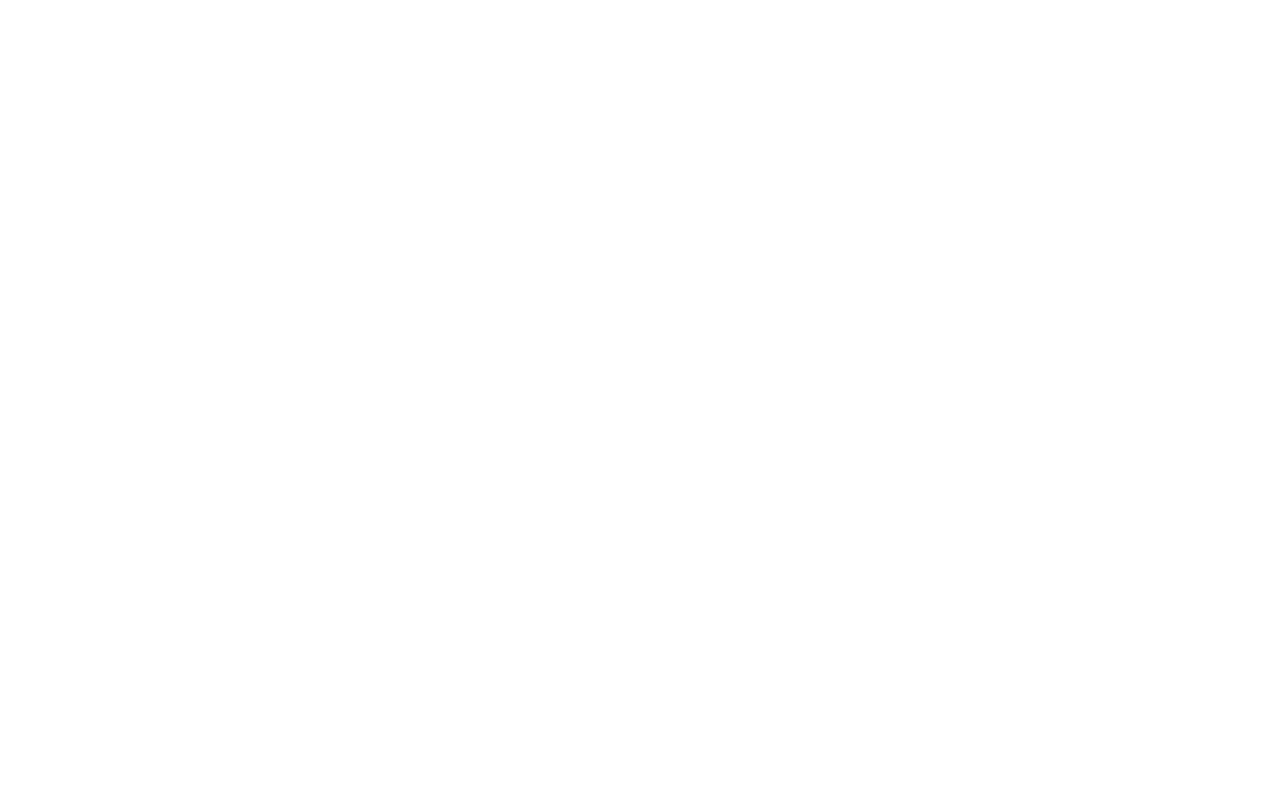
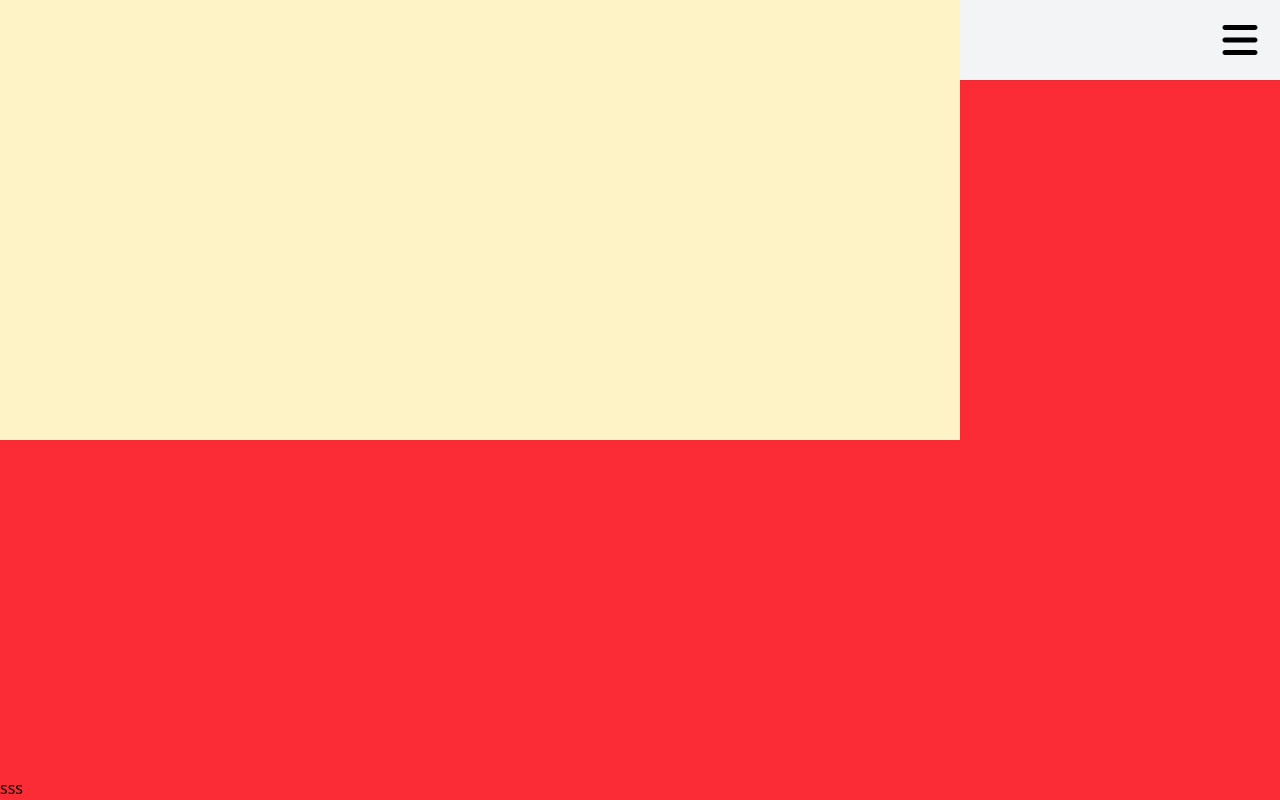
Before and after one commit to Ledtius/cotex-tailwind-css, a React (Vite) app: page / in a window 1280 px wide. Built offline with nearby package versions, Linux system fonts and the light colour scheme.

Commit message:
Working in the Header.jsx

```diff
--- a/src/App.jsx
+++ b/src/App.jsx
@@ -1,7 +1,15 @@
 import { useState } from "react";
+import Header from "./components/Header";
 
 function App() {
-  return <></>;
+  return (
+    <>
+      <div className="h-screen w-full bg-red-500 flex flex-col justify-between">
+        <Header />
+        <section>sss</section>
+      </div>
+    </>
+  );
 }
 
 export default App;
--- /dev/null
+++ b/src/components/Header.jsx
@@ -0,0 +1,45 @@
+function Header() {
+  return (
+    <>
+      <header className="w-screen flex justify-between items-center shadow-2xs bg-gray-100 h-fit">
+        <figure className="flex items-center gap-1.5 p-5 size-fit">
+          <svg
+            className="size-10"
+            xmlns="http://www.w3.org/2000/svg"
+            viewBox="0 0 512 512"
+          >
+            <path d="M234.5 5.7c13.9-5 29.1-5 43.1 0l192 68.6C495 83.4 512 107.5 512 134.6l0 242.9c0 27-17 51.2-42.5 60.3l-192 68.6c-13.9 5-29.1 5-43.1 0l-192-68.6C17 428.6 0 404.5 0 377.4L0 134.6c0-27 17-51.2 42.5-60.3l192-68.6zM256 66L82.3 128 256 190l173.7-62L256 66zm32 368.6l160-57.1 0-188L288 246.6l0 188z" />
+          </svg>
+          <h2 className="font-bold">Cotec</h2>
+        </figure>
+        <button className="size-fit p-5">
+          <svg
+            className="size-10"
+            xmlns="http://www.w3.org/2000/svg"
+            viewBox="0 0 448 512"
+          >
+            <path d="M0 96C0 78.3 14.3 64 32 64l384 0c17.7 0 32 14.3 32 32s-14.3 32-32 32L32 128C14.3 128 0 113.7 0 96zM0 256c0-17.7 14.3-32 32-32l384 0c17.7 0 32 14.3 32 32s-14.3 32-32 32L32 288c-17.7 0-32-14.3-32-32zM448 416c0 17.7-14.3 32-32 32L32 448c-17.7 0-32-14.3-32-32s14.3-32 32-32l384 0c17.7 0 32 14.3 32 32z" />
+          </svg>
+        </button>
+        <nav className="absolute bg-amber-100 w-3/4 h-full p-5">
+          <ul className="font-semibold ">
+            <li>
+              <a href="#">Consoultorias</a>
+            </li>
+            <li>
+              <a href="#">Productos</a>
+            </li>
+            <li>
+              <a href="#">Sobre Nosotros</a>
+            </li>
+            <li>
+              <a href="#">Contacto</a>
+            </li>
+          </ul>
+        </nav>{" "}
+      </header>
+    </>
+  );
+}
+
+export default Header;
```
Also changed, not shown: src/components/Footer.jsx (added), src/components/Main.jsx (added).
